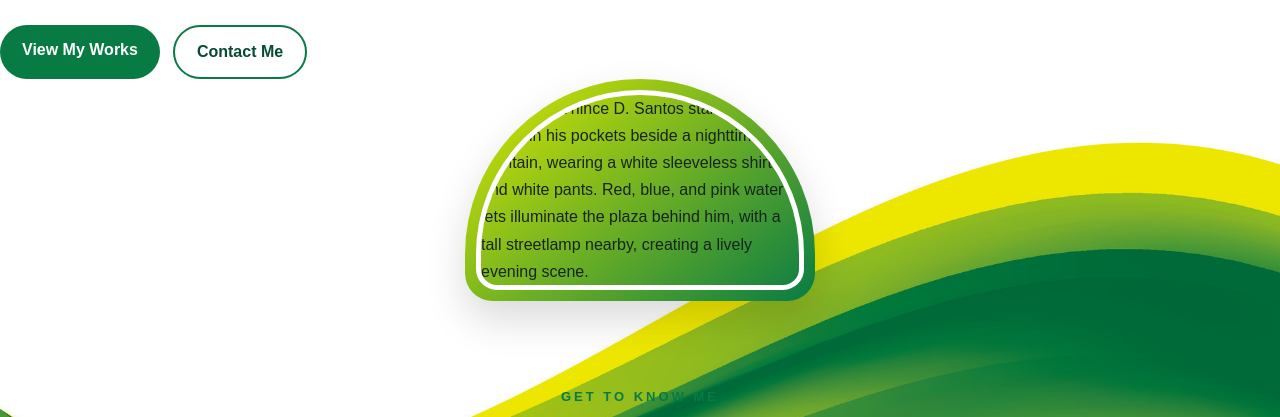
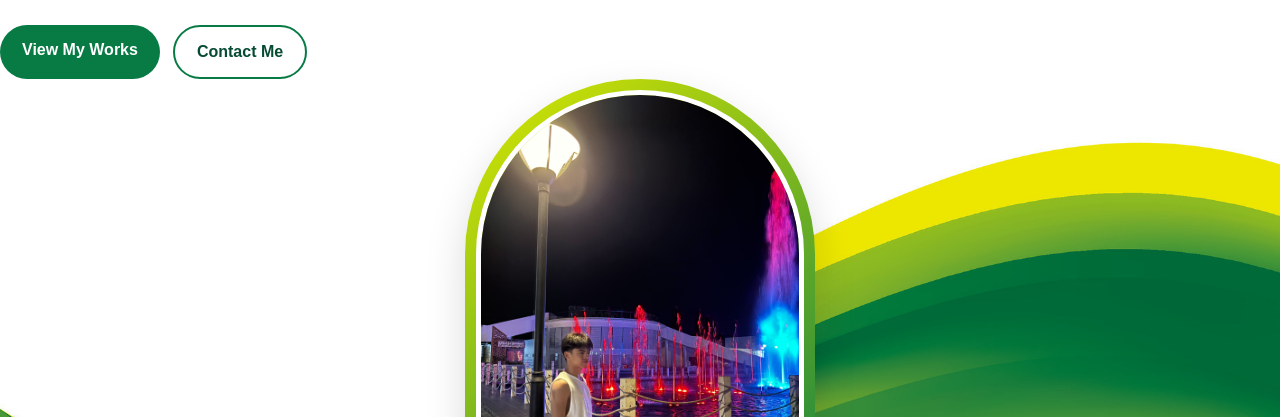
Before and after one commit to leandervhinces-alt/zy-Portfolio, a plain HTML site: page index.html in a window 1280 px wide. Shown: the part 241-658 px from the top of the page. Drawn offline with Linux system fonts and the light colour scheme; files whose address does not match are found by name.

Commit message:
Update index.html

```diff
--- a/index.html
+++ b/index.html
@@ -65,7 +65,7 @@
         <!-- MY PROFILE PICTURE -->
         <div class="profile">
 
-            <img src="PIC/46d1e3c6-7fe8-40e7-a249-0f7d1d0f9d04.jpg"
+            <img src="46d1e3c6-7fe8-40e7-a249-0f7d1d0f9d04.jpg"
               alt="Leander Vhince D. Santos stands with his hands in his pockets beside a nighttime fountain, wearing a white sleeveless shirt and white pants. Red, blue, and pink water jets illuminate the plaza behind him, with a tall streetlamp nearby, creating a lively evening scene.">
 
         </div>
```
